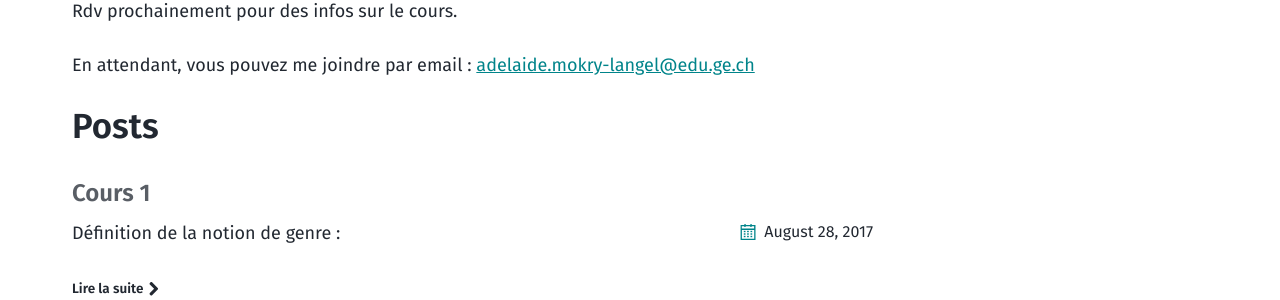
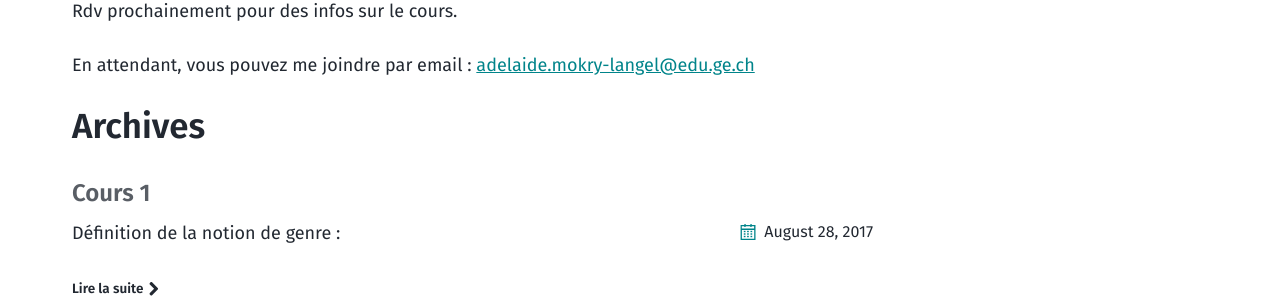
Before and after one commit to adelaidemokry/ecole, a Jekyll site: the page built from 2017/301/index.md, in a window 1280 px wide. Shown: the part 419-719 px from the top of the page. Built offline with Jekyll 4.4.1, drawn with Linux system fonts in a browser that asks for light colours.

Commit message:
posts-archives

```diff
--- a/_data/theme.yml
+++ b/_data/theme.yml
@@ -14,7 +14,7 @@ t:
   email: "Email"
   subscribe: "S'inscrire"
   read_more: "Lire la suite"
-  posts: "Posts"
+  posts: "Archives"
   page: "Page"
   of: "de"
   min_read: "temps de lecture"
```
